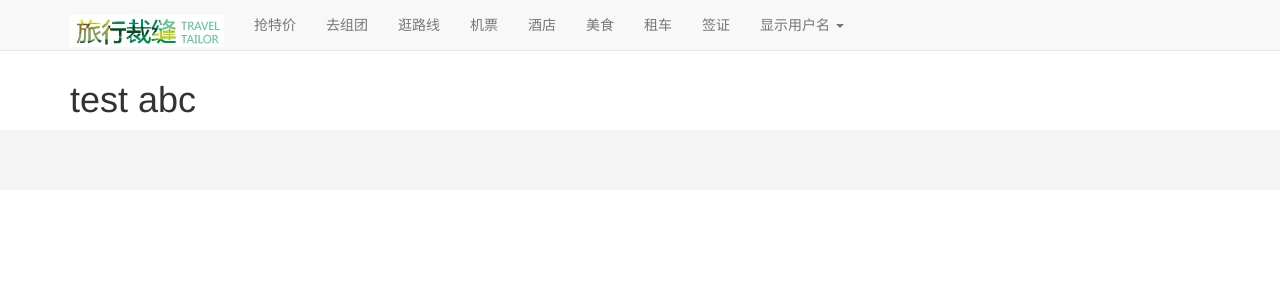
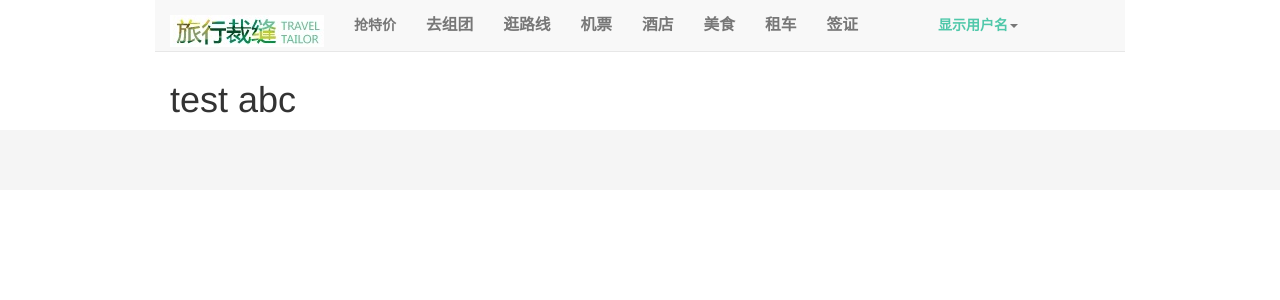
Before and after one commit to Yi-Gei/Python_Tour_Web, a Django app: template TourDemo/tour/templates/tour/index.html in a window 1280 px wide. Shown: the top 300 px of the page. Run offline with Django 3.2, Linux system fonts and the light colour scheme; the template is opened without the code that fills it, so the values that code supplies are empty; some libraries are stand-ins or nearby versions.

Commit message:
update index.html  add custom.css

```diff
--- /dev/null
+++ b/TourDemo/tour/static/tour/css/custom.css
@@ -0,0 +1,20 @@
+.cwebwidth_fix{
+	width: 970px;
+}
+
+.cnavfont{
+	font-family:  "Microsoft YaHei",微软雅黑;
+	color: #404040;
+	font-size: 1.125em
+}
+
+.cnavuserfont{
+	font-family:  "Microsoft YaHei",微软雅黑;
+	color: #50c8aa;
+	font-size: 1em
+}
+
+.crelativeright{
+	position: relative;
+    left: 50px;
+}
--- a/TourDemo/tour/templates/tour/public/footer.html
+++ b/TourDemo/tour/templates/tour/public/footer.html
@@ -6,6 +6,7 @@
     </div>
 
     <script src="http://cdn.bootcss.com/jquery/1.10.2/jquery.min.js"></script>
-
+    {% load bootstrap3 %}
+    {% bootstrap_javascript %}
   </body>
 </html>
--- a/TourDemo/tour/templates/tour/public/header.html
+++ b/TourDemo/tour/templates/tour/public/header.html
@@ -9,14 +9,15 @@
     <meta name="viewport" content="width=device-width, initial-scale=1.0">
     <meta name="description" content="">
     <meta name="author" content="">
-    <link rel="shortcut icon" href="{% static 'tour/img/favicon.png' %}">
+    <link rel="shortcut icon" href="{% static 'tour/img/SiteIcon.png' %}">
 
-    <title>Sticky Footer Navbar Template for Bootstrap</title>
+    <title>裁缝旅行</title>
 
     {% bootstrap_css %}
-    {% bootstrap_javascript %}
+
 
     <link href="{% static 'tour/css/sticky-footer-navbar.css' %}" rel="stylesheet">
+    <link href="{% static 'tour/css/custom.css' %}" rel="stylesheet">
 
   </head>
 
@@ -24,8 +25,8 @@
 
     <div id="wrap">
 
-      <div class="navbar navbar-default navbar-fixed-top" role="navigation">
-        <div class="container">
+      <div class="navbar navbar-default navbar-fixed-top cwebwidth_fix center-block" role="navigation">
+        <div class="container cwebwidth_fix">
           <div class="navbar-header">
             <button type="button" class="navbar-toggle" data-toggle="collapse" data-target=".navbar-collapse">
               <span class="sr-only">Toggle navigation</span>
@@ -41,16 +42,16 @@
           </div>
           <div class="collapse navbar-collapse">
             <ul class="nav navbar-nav">
-              <li href="#1"><a href="#">抢特价</a></li>
-              <li><a href="#2">去组团</a></li>
-              <li><a href="#3">逛路线</a></li>
-              <li><a href="#4">机票</a></li>
-              <li><a href="#5">酒店</a></li>
-              <li><a href="#6">美食</a></li>
-              <li><a href="#7">租车</a></li>
-              <li><a href="#8">签证</a></li>
+              <li href="#1"><a href="#"class="navfont"><b>抢特价</b></a></li>
+              <li><a href="#2" class="cnavfont"><b>去组团</b></a></li>
+              <li><a href="#3" class="cnavfont"><b>逛路线</b></a></li>
+              <li><a href="#4" class="cnavfont"><b>机票</b></a></li>
+              <li><a href="#5" class="cnavfont"><b>酒店</b></a></li>
+              <li><a href="#6" class="cnavfont"><b>美食</b></a></li>
+              <li><a href="#7" class="cnavfont"><b>租车</b></a></li>
+              <li><a href="#8" class="cnavfont"><b>签证</b></a></li>
               <li class="dropdown">
-                <a href="#" class="dropdown-toggle" data-toggle="dropdown">显示用户名 <b class="caret"></b></a>
+                <a href="#" class="dropdown-toggle crelativeright" data-toggle="dropdown"><b class="cnavuserfont">显示用户名</b><b class="caret"></b></a>
                 <ul class="dropdown-menu">
                   <li><a href="#">邮箱</a></li>
                   <li><a href="#">关注</a></li>
@@ -61,4 +62,4 @@
         </div>
       </div>
 
-      <div class="container">
+      <div class="container cwebwidth_fix">
```
Also changed, not shown: TourDemo/tour/templates/tour/public/navigate.html (added, +40 -0 lines).
